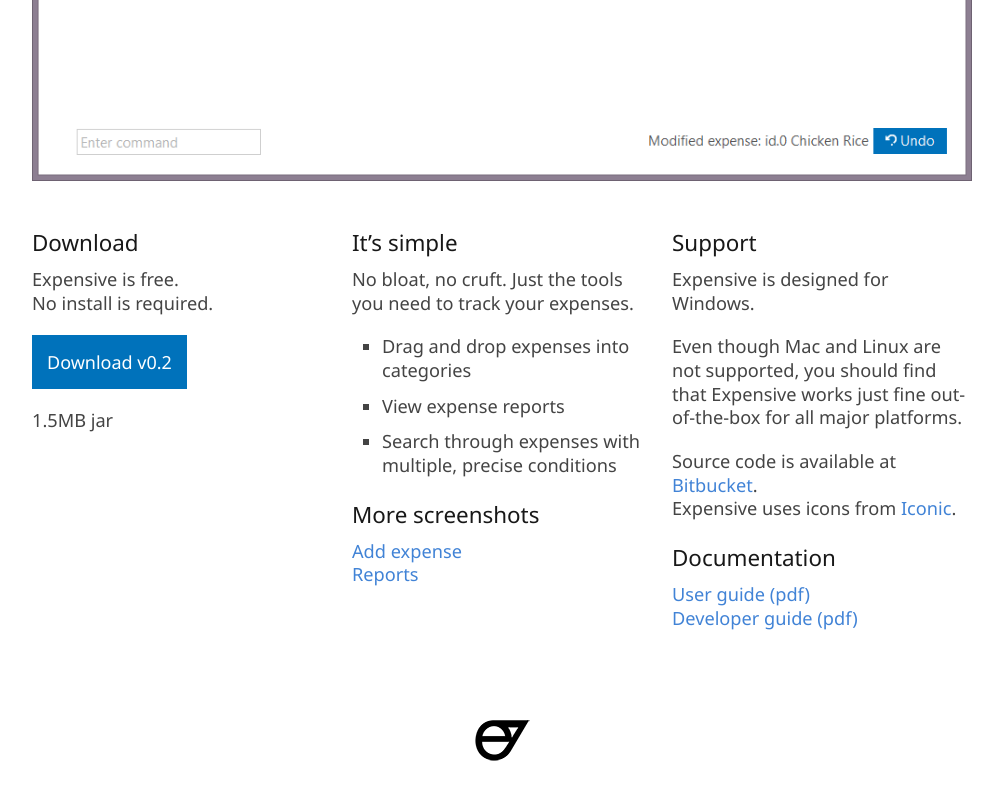
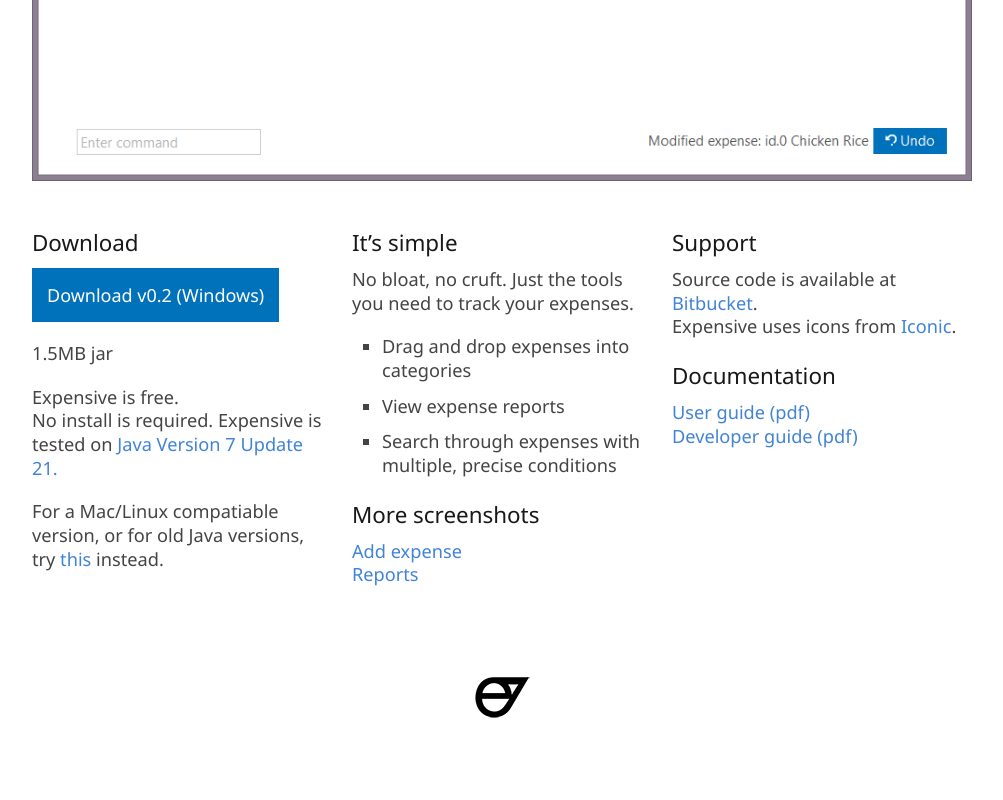
Before and after one commit to Fauxface/expensive-landing, a plain HTML site: page index.html in a window 1280 px wide. Shown: the part 663-1463 px from the top of the page, without its empty margins (138-1141 px from the left). After the commit the page ends 1430 px from the top, so only its background shows below. Drawn offline with Linux system fonts and the light colour scheme.

Commit message:
More accurate information.

```diff
--- a/index.html
+++ b/index.html
@@ -49,10 +49,12 @@
 		<section class="row">
 			<div class="one-third column">
 				<h3>Download</h3>
+				<a href="content/expensive-0.2.jar" class="button">Download v0.2 (Windows)</a><br>
+				<p>1.5MB jar</p>
 				<p>Expensive is free.<br>
-				No install is required.</p>
-				<a href="content/expensive-0.2.jar" class="button">Download v0.2</a><br>
-				<p>1.5MB jar</p>
+				No install is required. Expensive is tested on <a href="http://java.com/en/download/index.jsp">Java Version 7 Update 21.</a></p>
+
+				<p>For a Mac/Linux compatiable version, or for old Java versions, try <a href="content/expensive-0.2-compat.jar">this</a> instead.</p>
 			</div>
 
 			<div class="one-third column">
@@ -74,8 +76,8 @@
 
 			<div class="one-third column">
 				<h3>Support</h3>
-				<p>Expensive is designed for Windows.</p>
-				<p>Even though Mac and Linux are not supported, you should find that Expensive works just fine out-of-the-box for all major platforms.</p>
+
+
 				<p>Source code is available at <a href="https://bitbucket.org/w11-1j/ezxpns">Bitbucket</a>.<br>
 					Expensive uses icons from <a href="http://www.somerandomdude.com/work/iconic/">Iconic</a>.</p>
 
```
Also changed, not shown: 1 other file.
